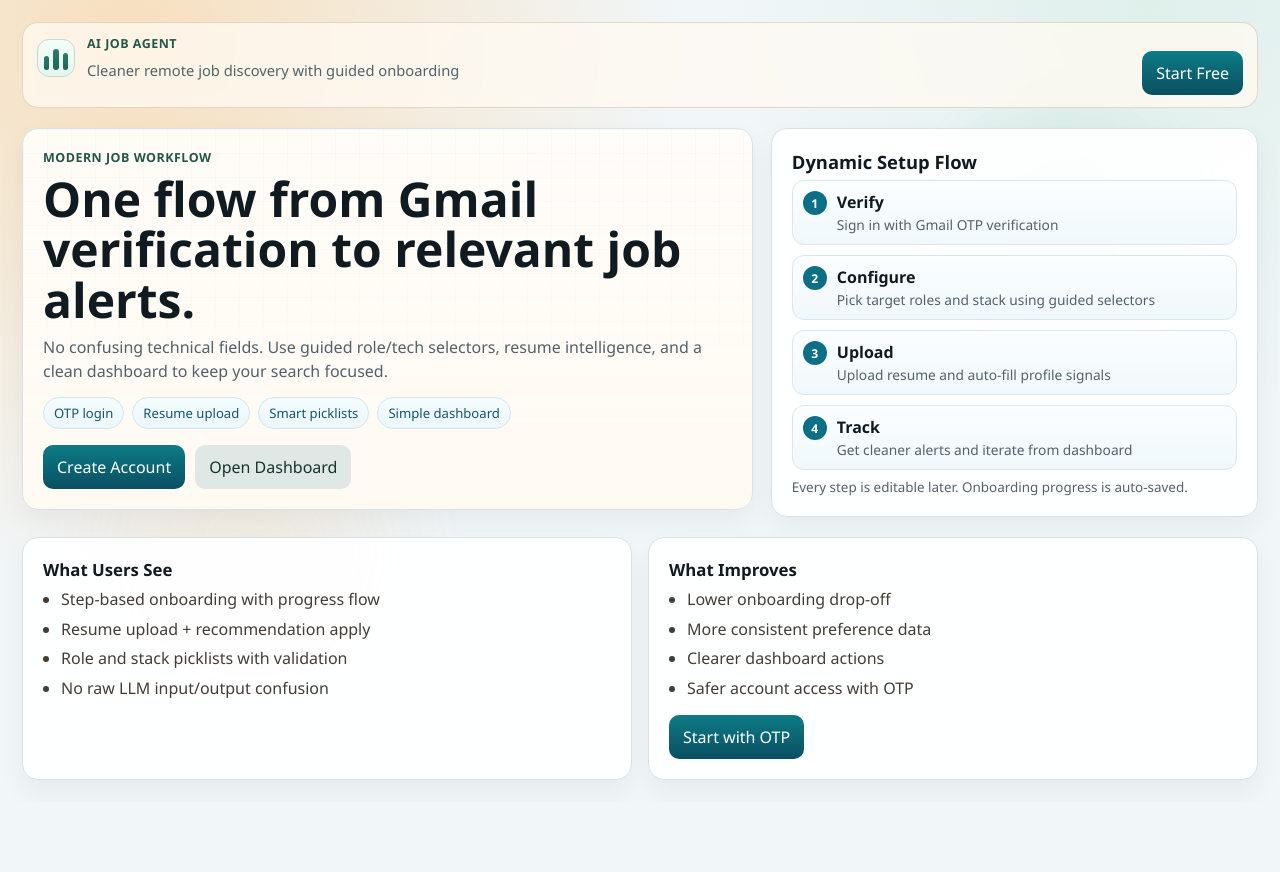
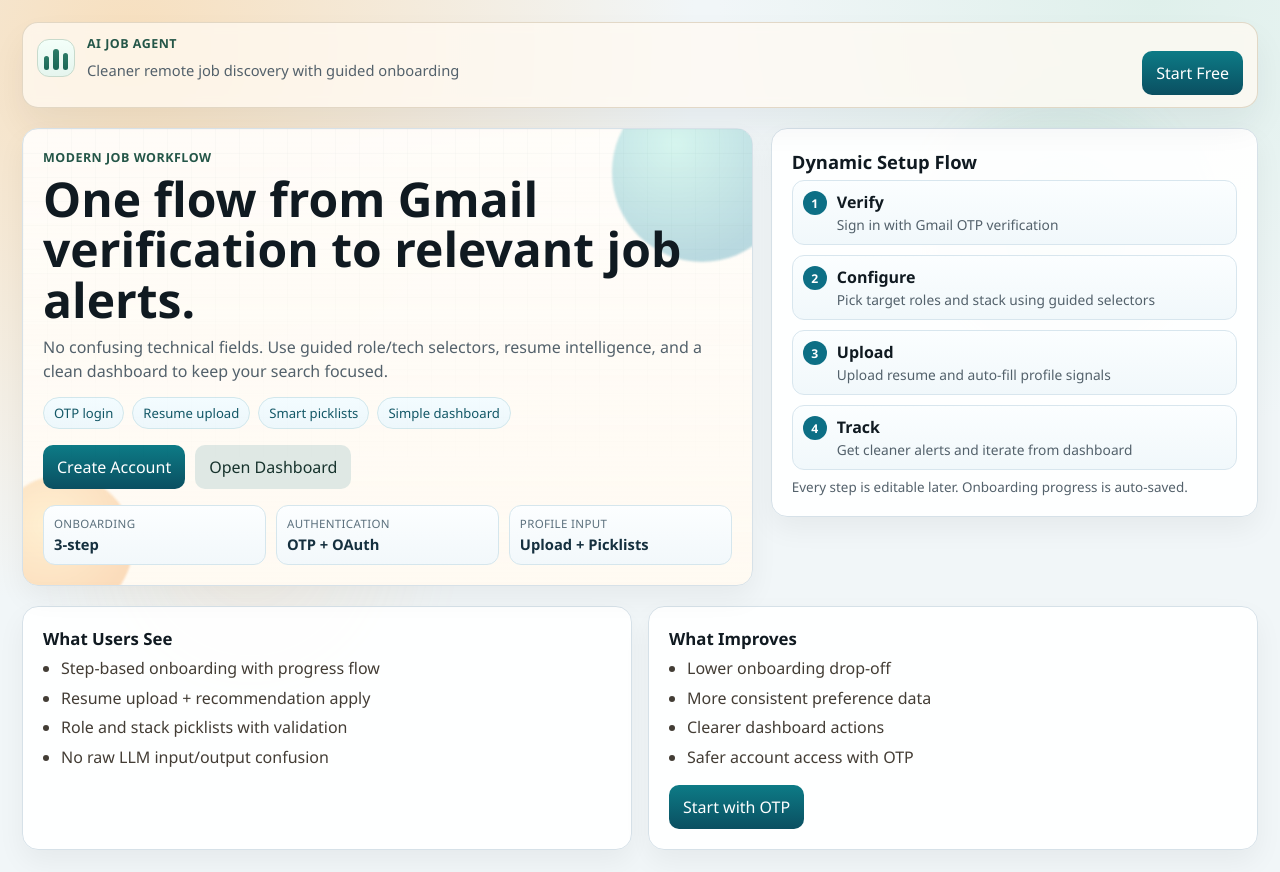
Before and after one commit to pallab-dev/salesforce-job-agent, a Next.js app in the folder frontend/: page / in a window 1280 px wide. Before the commit the page ends 802 px from the top, so only its background shows below. Built offline with nearby package versions, Linux system fonts and the light colour scheme.

Commit message:
Polish landing, onboarding, and dashboard visuals

```diff
--- a/frontend/app/globals.css
+++ b/frontend/app/globals.css
@@ -1562,7 +1562,9 @@ body {
   .feature-card,
   .pipeline-node,
   .hero-chip,
-  .workflow-step {
+  .workflow-step,
+  .hero-orb,
+  .dashboard-main-v2 > * {
     transition: none;
     animation: none !important;
   }
@@ -1796,3 +1798,189 @@ body {
     grid-template-columns: 1fr;
   }
 }
+
+/* Pixel Polish Pass */
+.landing-topbar,
+.dashboard-topbar,
+.dashboard-footer-links,
+.onboarding-progress-card,
+.onboarding-score-card,
+.dashboard-panel {
+  box-shadow: 0 18px 34px rgba(15, 31, 45, 0.06);
+}
+
+.hero-surface {
+  isolation: isolate;
+}
+
+.hero-orb {
+  position: absolute;
+  border-radius: 999px;
+  filter: blur(1px);
+  opacity: 0.36;
+  z-index: -1;
+  animation: floatOrb 8s ease-in-out infinite;
+}
+
+.hero-orb-a {
+  width: 180px;
+  height: 180px;
+  right: -40px;
+  top: -40px;
+  background: radial-gradient(circle at 35% 35%, #8de6d9, #3f9cb6 70%);
+}
+
+.hero-orb-b {
+  width: 140px;
+  height: 140px;
+  left: -30px;
+  bottom: -40px;
+  background: radial-gradient(circle at 40% 35%, #ffde98, #f4a65a 70%);
+  animation-delay: 1.6s;
+}
+
+.hero-kpi-row {
+  margin-top: 16px;
+  display: grid;
+  grid-template-columns: repeat(3, minmax(0, 1fr));
+  gap: 10px;
+}
+
+.hero-kpi-card {
+  border: 1px solid #d5e6ed;
+  border-radius: 12px;
+  padding: 10px;
+  background: linear-gradient(180deg, #fcfeff, #f2f8fb);
+  display: grid;
+  gap: 3px;
+}
+
+.hero-kpi-card span {
+  font-size: 0.72rem;
+  text-transform: uppercase;
+  letter-spacing: 0.03em;
+  color: #5b707d;
+}
+
+.hero-kpi-card strong {
+  font-size: 0.92rem;
+  color: #15303f;
+}
+
+.dynamic-flow-step {
+  transition: transform 180ms ease, border-color 180ms ease, box-shadow 180ms ease;
+}
+
+.dynamic-flow-step:hover {
+  transform: translateY(-2px);
+  border-color: #95c7d6;
+  box-shadow: 0 12px 20px rgba(17, 67, 93, 0.11);
+}
+
+.onboarding-progress-card {
+  background: linear-gradient(180deg, rgba(255, 255, 255, 0.95), rgba(242, 250, 254, 0.92));
+}
+
+.flow-hint {
+  margin: 0;
+  font-size: 0.82rem;
+  color: #466676;
+}
+
+.flow-node {
+  transition: transform 180ms ease, box-shadow 180ms ease, border-color 180ms ease;
+}
+
+.flow-node.active {
+  box-shadow: 0 10px 20px rgba(13, 111, 133, 0.16);
+  transform: translateY(-1px);
+}
+
+.dashboard-spotlight {
+  display: grid;
+  grid-template-columns: repeat(3, minmax(0, 1fr));
+  gap: 12px;
+  margin-bottom: 2px;
+}
+
+.spotlight-panel {
+  border: 1px solid #cfe0ea;
+  border-radius: 14px;
+  background: linear-gradient(165deg, #f9fdff, #eef6fa);
+  padding: 12px;
+  display: grid;
+  gap: 5px;
+}
+
+.spotlight-panel strong {
+  font-size: 1.05rem;
+  color: #103244;
+}
+
+.spotlight-panel p {
+  margin: 0;
+  color: #587181;
+  line-height: 1.35;
+  font-size: 0.82rem;
+}
+
+.summary-card,
+.completion-card,
+.prefs-section-card,
+.toggle-card,
+.workflow-step {
+  transition: transform 180ms ease, box-shadow 180ms ease, border-color 180ms ease;
+}
+
+.summary-card:hover,
+.completion-card:hover,
+.prefs-section-card:hover,
+.toggle-card:hover,
+.workflow-step:hover {
+  transform: translateY(-2px);
+  box-shadow: 0 12px 20px rgba(16, 45, 62, 0.08);
+}
+
+.dashboard-main-v2 > * {
+  animation: revealUp 420ms ease both;
+}
+
+.dashboard-main-v2 > *:nth-child(2) {
+  animation-delay: 60ms;
+}
+
+.dashboard-main-v2 > *:nth-child(3) {
+  animation-delay: 110ms;
+}
+
+.dashboard-main-v2 > *:nth-child(4) {
+  animation-delay: 160ms;
+}
+
+@keyframes floatOrb {
+  0%,
+  100% {
+    transform: translateY(0px);
+  }
+  50% {
+    transform: translateY(-10px);
+  }
+}
+
+@keyframes revealUp {
+  from {
+    opacity: 0;
+    transform: translateY(8px);
+  }
+  to {
+    opacity: 1;
+    transform: translateY(0);
+  }
+}
+
+@media (max-width: 980px) {
+  .hero-kpi-row,
+  .dashboard-spotlight {
+    grid-template-columns: 1fr;
+  }
+}
--- a/frontend/app/page.tsx
+++ b/frontend/app/page.tsx
@@ -32,6 +32,8 @@ export default function HomePage() {
       <section className="landing-hero-doc">
         <div className="landing-copy hero-surface">
           <div className="hero-gridline" aria-hidden="true" />
+          <div className="hero-orb hero-orb-a" aria-hidden="true" />
+          <div className="hero-orb hero-orb-b" aria-hidden="true" />
           <p className="eyebrow">Modern Job Workflow</p>
           <h1 className="landing-title">One flow from Gmail verification to relevant job alerts.</h1>
           <p className="landing-subtitle">
@@ -51,6 +53,20 @@ export default function HomePage() {
             <Link className="btn btn-secondary btn-link" href="/dashboard">
               Open Dashboard
             </Link>
+          </div>
+          <div className="hero-kpi-row" aria-label="Product highlights">
+            <article className="hero-kpi-card">
+              <span>Onboarding</span>
+              <strong>3-step</strong>
+            </article>
+            <article className="hero-kpi-card">
+              <span>Authentication</span>
+              <strong>OTP + OAuth</strong>
+            </article>
+            <article className="hero-kpi-card">
+              <span>Profile Input</span>
+              <strong>Upload + Picklists</strong>
+            </article>
           </div>
         </div>
 
```
Also changed, not shown: frontend/app/dashboard/page.tsx (+18 -0 lines), frontend/app/onboarding/OnboardingWizard.tsx (+7 -0 lines).
